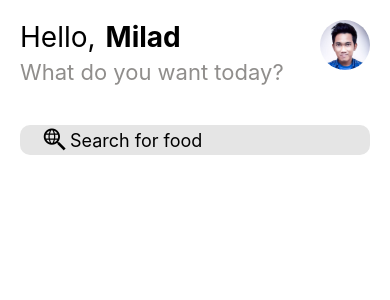
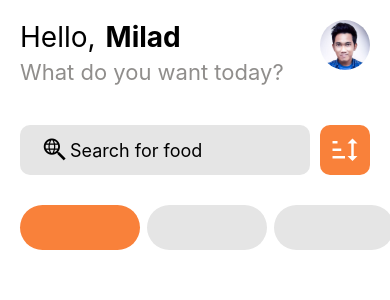
Before and after one commit to milad7212/Food, a React Native app: screen / in a window 390 px wide. Shown: the top 300 px of the page. Built offline with nearby package versions, Linux system fonts and the light colour scheme.

Commit message:
Add scrowll

```diff
--- a/app/screens/HomeScreen.jsx
+++ b/app/screens/HomeScreen.jsx
@@ -1,11 +1,46 @@
-import React from "react";
-import { StyleSheet, View, Text, Image, TextInput } from "react-native";
+import { React, useState } from "react";
+import {
+  StyleSheet,
+  View,
+  Text,
+  Image,
+  TextInput,
+  ScrollView,
+  TouchableOpacity,
+} from "react-native";
 import { MaterialCommunityIcons } from "@expo/vector-icons";
 
 import Screen from "../components/Screen";
 import colors from "../config/colors";
+import categories from "../config/categories";
 
 function HomeScreen(props) {
+  const [selectedCategoryIndex, setSelectedCategoryIndex] = useState(0);
+
+  const ListCategories = () => {
+    return (
+      <ScrollView
+        horizontal
+        showsHorizontalScrollIndicator={false}
+        contentContainerStyle={styles.contentContainerStyle}
+      >
+        {categories.map((category, index) => (
+          <TouchableOpacity key={index} activeOpacity={0.8}>
+            <View
+              style={{
+                backgroundColor:
+                  selectedCategoryIndex === index
+                    ? colors.primary
+                    : colors.light,
+                ...styles.categoryBtn,
+              }}
+            ></View>
+          </TouchableOpacity>
+        ))}
+      </ScrollView>
+    );
+  };
+
   return (
     <Screen>
       <View style={styles.header}>
@@ -22,10 +57,11 @@ function HomeScreen(props) {
         </View>
         <Image style={styles.image} source={require("../assets/person.png")} />
       </View>
+
       <View
         style={{
           marginTop: 40,
-          flexDirection: 1,
+          flexDirection: "row",
           paddingHorizontal: 20,
         }}
       >
@@ -36,22 +72,50 @@ function HomeScreen(props) {
             placeholder="Search for food"
           />
         </View>
+        <View style={styles.sortBtn}>
+          <MaterialCommunityIcons name="sort" size={30} color={colors.white} />
+        </View>
       </View>
+      <ListCategories/>
     </Screen>
   );
 }
 const styles = StyleSheet.create({
+  categoryBtn: {
+    height: 45,
+    width: 120,
+    marginRight: 7,
+    borderRadius: 30,
+    alignItems: "center",
+    paddingHorizontal: 5,
+    flexDirection: "row",
+  },
+  contentContainerStyle: {
+    paddingVertical: 30,
+    alignItems: "center",
+    paddingHorizontal: 20,
+  },
+  sortBtn: {
+    backgroundColor: colors.primary,
+    borderRadius: 10,
+    justifyContent: "center",
+    alignItems: "center",
+    width: 50,
+    height: 50,
+    marginLeft: 10,
+  },
   image: {
     height: 50,
     width: 50,
     borderRadius: 25,
   },
   inputContainer: {
+    backgroundColor: colors.light,
+    borderRadius: 10,
     flex: 1,
+    flexDirection: "row",
+    alignItems: "center",
     height: 50,
-    borderRadius: 10,
-    flexDirection: "row",
-    backgroundColor: colors.light,
     paddingHorizontal: 20,
   },
   header: {
```
